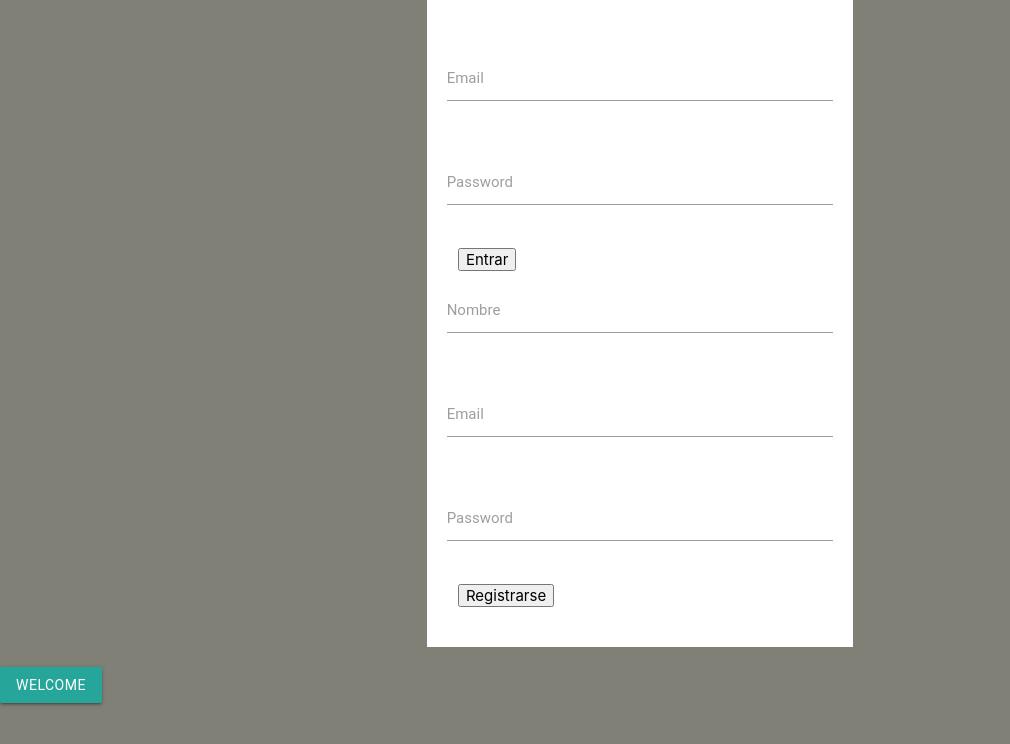
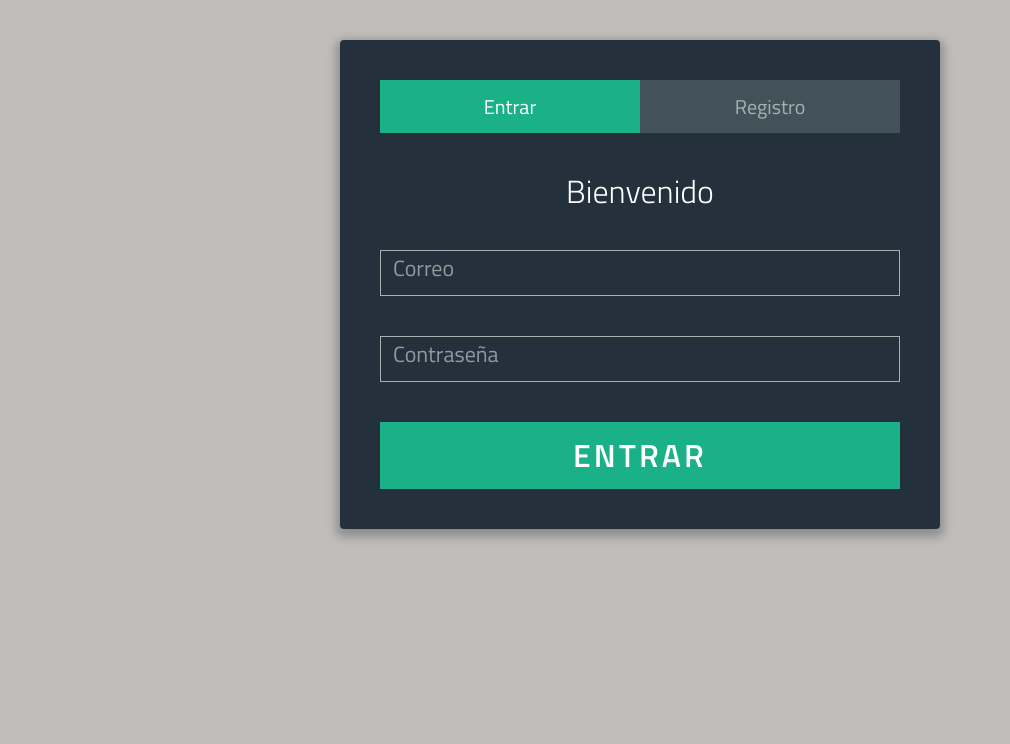
Before and after one commit to davitonP/IPI_MR, a PHP site: page / in a window 1280 px wide. Shown: the top 744 px of the page, without its empty margins (0-1010 px from the left). Run offline with PHP 8.4, Linux system fonts and the light colour scheme; some libraries are stand-ins or nearby versions.

Commit message:
Nuevo login

```diff
--- a/getUser.php
+++ b/getUser.php
@@ -3,9 +3,9 @@ require_once('conexion.php');
 
 $query = "SELECT * FROM users";
 $result = mysqli_query($enlace,$query) or die(mysqli_error($enlace));
-// echo $_POST['email'];
-// echo "\n";
-// echo $_POST['password'];
+echo $_POST['email'];
+echo "\n";
+echo $_POST['password'];
 $aux = true;
 while (($fila = mysqli_fetch_array($result)) != NULL) {
   if ($fila['email'] == $_POST['email'] && $fila['password'] == $_POST['password']) {
--- a/index.php
+++ b/index.php
@@ -1,134 +1,68 @@
 <!DOCTYPE html>
-<html>
-  <head>
-    <meta charset="utf-8">
-    <title>welcome</title>
+<html lang="en" >
 
-    <link rel="stylesheet" href="https://cdnjs.cloudflare.com/ajax/libs/materialize/1.0.0-beta/css/materialize.min.css">
-    <script src="https://cdnjs.cloudflare.com/ajax/libs/materialize/1.0.0-beta/js/materialize.min.js"></script>
-  </head>
+<head>
+  <meta charset="UTF-8">
+  <title>Sign-Up/Login Form</title>
+  <link href='https://fonts.googleapis.com/css?family=Titillium+Web:400,300,600' rel='stylesheet' type='text/css'>
+    <link rel="stylesheet" href="https://cdnjs.cloudflare.com/ajax/libs/normalize/5.0.0/normalize.min.css">
 
-  <script type="text/javascript">
-    function isUser() {
-      usr = document.users.email.value;
-      pass = document.users.password.value;
-      var forData = new FormData();
-      forData.append('email',usr);
-      forData.append('password',pass);
-      console.log(usr);
-      console.log(pass);
-      var req = new XMLHttpRequest();
-      req.onreadystatechange = function() {
-        if (req.readyState == 4 && req.status == 200) {
-          document.getElementById('chat').innerHTML = req.responseText;
-        }
-      }
-      req.open('POST','getUser.php',true);
-      req.send(forData);
-    }
+      <link rel="stylesheet" href="css/style.css">
 
-    function registerUser() {
-      name = document.register.name.value;
-      usr = document.register.email.value;
-      pass = document.register.password.value;
-      var forData = new FormData();
-      forData.append('email',usr);
-      forData.append('password',pass);
-      console.log(usr);
-      console.log(pass);
-      var req = new XMLHttpRequest();
-      req.onreadystatechange = function() {
-        if (req.readyState == 4 && req.status == 200) {
-          document.getElementById('chat').innerHTML = req.responseText;
-        }
-      }
-      req.open('POST','regisUser.php',true);
-      req.send(forData);
-    }
+</head>
 
-  </script>
-  <style type="text/css">
-  body{
-    color: black;
-    font-family: Verdana;
-    background-color: white;
-    }
+<body>
 
-  #login{
-    border: white 20px solid;
-    /* border-top: black 20px hidden; */
-    background: white;
-  }
-  body{
-  background: #808076;
-  font-family: "Roboto", sans-serif;
-  -webkit-font-smoothing: antialiased;
-  -moz-osx-font-smoothing: grayscale;
-}
-#r{
-  background: #808076;
-  width: 50px
-}
+  <div class="form">
 
-  </style>
+      <ul class="tab-group">
+        <li class="tab active"><a href="#login">Entrar</a></li>
+        <li class="tab"><a href="#signup">Registro</a></li>
+      </ul>
 
-  <body>
-    <div class="row">
-      <div id="l1"class="col s4">
+      <div class="tab-content">
+          <div id="login">
+              <h1>Bienvenido</h1>
+              <form class=""  name="users" method="POST" action="getUser.php">
+                  <div class="field-wrap">
+                      <label>Correo<span id='email' name="email" class="req"></span></label>
+                      <input id="email" name="email" type="email" required autocomplete="off"/>
+                  </div>
+                  <div class="field-wrap">
+                      <label>Contraseña<span class="req"></span></label>
+                      <input id="password" name="password" type="password" required autocomplete="off"/>
+                  </div>
+                  <input class="button button-block" type="submit" name="Enviar" value="Entrar">
+              </form>
+         </div>
 
-      </div>
+        <div id="signup">
+          <h1>Registro</h1>
+              <form class="" name="register" method="POST" action="regisUser.php">
+                  <div class="field-wrap">
+                    <label>Nombre<span class="req">*</span></label>
+                    <input id="name" name="name" type="text" required autocomplete="off"/>
+                  </div>
 
-<div id="login" class="col s4">
-  <div id="r"class="row">
+                  <div class="field-wrap">
+                    <label>Correo electronico<span class="req">*</span></label>
+                    <input id="email" name="email" type="email" required autocomplete="off"/>
+                  </div>
 
-  </div>
-  <div class="row">
-    <form class=""  name="users" method="POST" action="getUser.php">
-      <div class="row">
-        <div class="input-field col s12" name="email">
-          <input id="email" name="email" type="email" class="validate">
-          <label for="email">Email</label>
+                  <div class="field-wrap">
+                    <label>Contraseña<span class="req">*</span></label>
+                    <input id="password" name="password" type="password" required autocomplete="off"/>
+                  </div>
+                  <input type="submit" name="Enviar" class="button button-block" value="Registrarse">
+                  <!-- <button type="submit" class="button button-block"/>Registrarse</button> -->
+              </form>
         </div>
       </div>
-      <div class="row">
-        <div class="input-field col s12">
-          <input id="password" name="password" type="password" class="validate">
-          <label for="password">Password</label>
-        </div>
-      </div>
-      <div class="col s1">
-        <input type="submit" name="Enviar" value="Entrar">
-      </div>
-    </form>
+</div>
+  <script src='http://cdnjs.cloudflare.com/ajax/libs/jquery/2.1.3/jquery.min.js'></script>
 
+    <script  src="js/index.js"></script>
 
-      <form class="" name="register" method="POST" action="regisUser.php">
-        <div class="row">
-          <div class="input-field col s12">
-            <input id="name" name="name" type="text" class="validate">
-            <label for="name">Nombre</label>
-          </div>
-        </div>
-        <div class="row">
-          <div class="input-field col s12">
-            <input id="email" name="email" type="email" class="validate">
-            <label for="email">Email</label>
-          </div>
-        </div>
-        <div class="row">
-          <div class="input-field col s12">
-            <input id="password" name="password" type="password" class="validate">
-            <label for="password">Password</label>
-          </div>
-        </div>
-        <div class="col s1">
-          <input type="submit" name="Enviar" value="Registrarse">
-        </div>
-      </form>
-    </div>
-    </div>
+</body>
 
-  </div>
-  <a class="waves-effect waves-light btn" href="welcome.php">welcome</a>
-  </body>
 </html>
```
Also changed, not shown: templates/index.php (added, +134 -0 lines), templates/login.php (deleted, +0 -120 lines).
